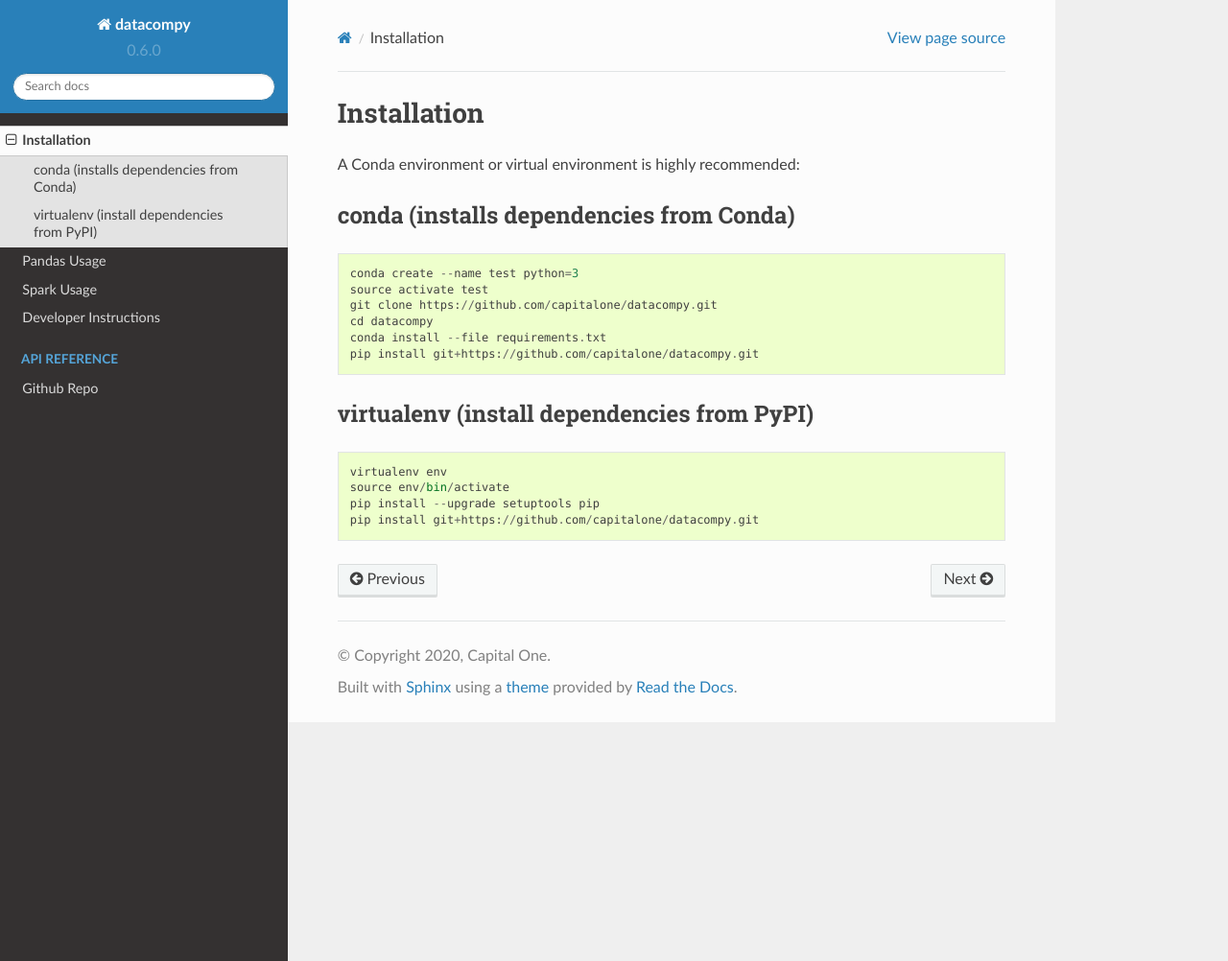
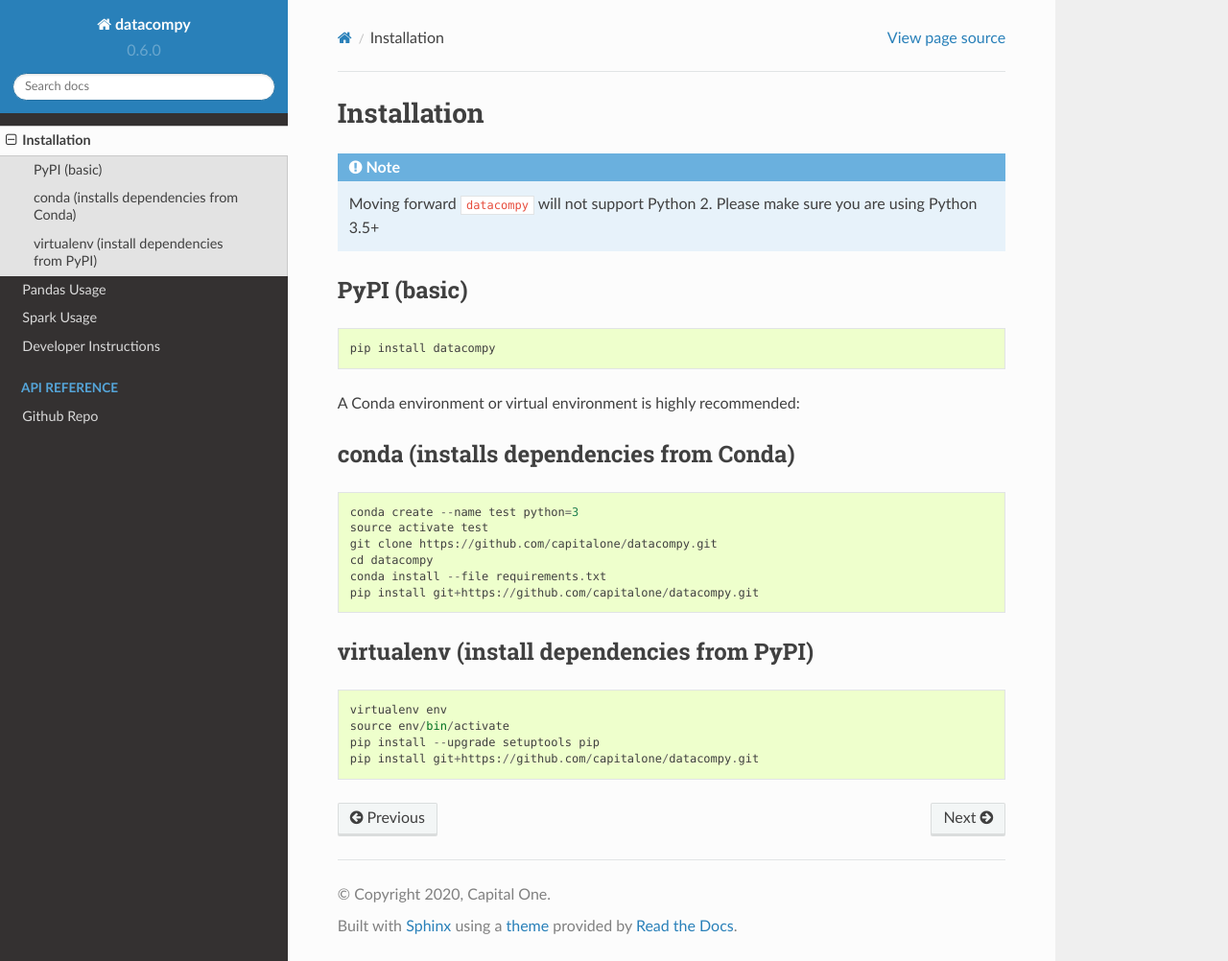
Before and after one commit to capitalone/datacompy, a Sphinx documentation site: the page built from docs/source/install.rst, in a window 1280 px wide and 1002 px high. Shown: the whole window at 96% size. Built offline with Sphinx 7.4.7 and the Read the Docs theme 2.0.0, drawn with Linux system fonts in a browser that asks for light colours; pages that are not in the unit, such as notebooks, are missing from menus.

Commit message:
note about py2. Partially addresses #52 (#63)

```diff
--- a/docs/source/install.rst
+++ b/docs/source/install.rst
@@ -1,6 +1,19 @@
 
 Installation
 ============
+
+.. note::
+
+    Moving forward ``datacompy`` will not support Python 2. Please make sure you are using Python 3.5+
+
+
+PyPI (basic)
+------------
+
+::
+
+    pip install datacompy
+
 
 A Conda environment or virtual environment is highly recommended:
 
```
